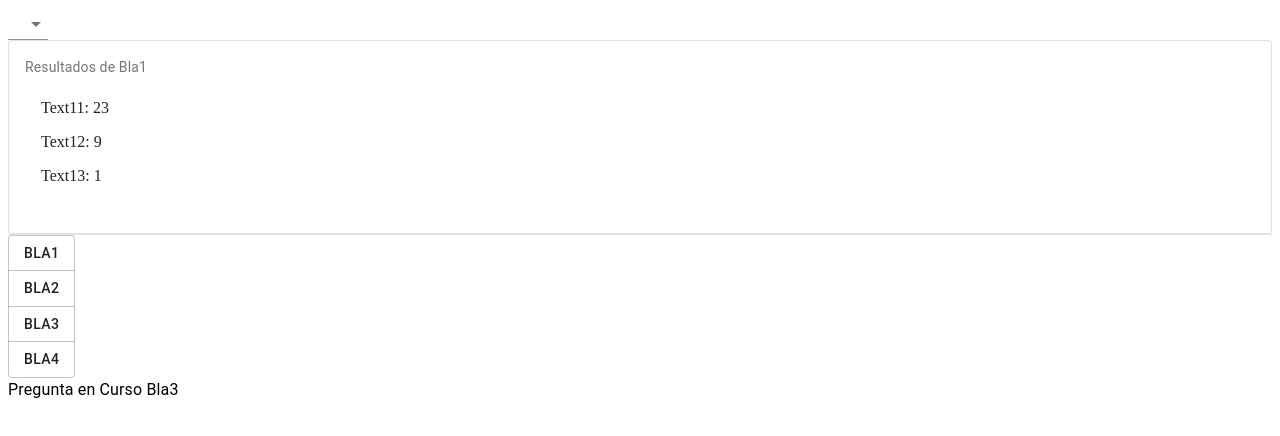
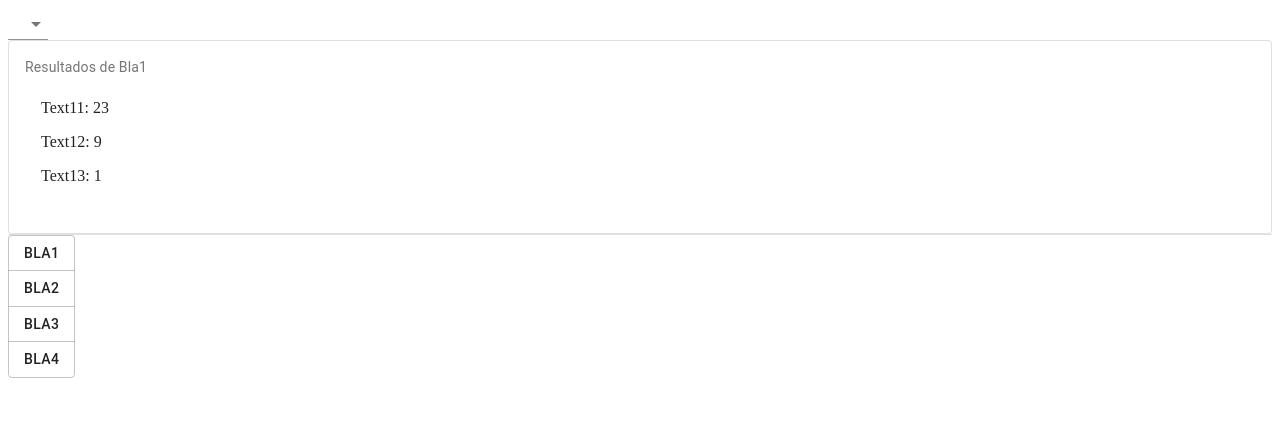
Before and after one commit to jfbarea/comedy-x, a Next.js app: page /admin in a window 1280 px wide. Shown: the top 436 px of the page. Built offline with nearby package versions, Linux system fonts and the light colour scheme.

Commit message:
dirty bugfix

```diff
--- a/pages/admin.tsx
+++ b/pages/admin.tsx
@@ -38,7 +38,7 @@ const Admin = () => {
             <ButtonGroup orientation="vertical"variant="outlined" color="default" aria-label="outlined primary button group">
                 {questions.map(({shortQuestionMessage,questionId})=> <Button key={questionId}>{shortQuestionMessage}</Button>) }
             </ButtonGroup>
-            <Typography> Pregunta en Curso {currentQuestion.shortQuestionMessage}</Typography>
+            {/* <Typography> Pregunta en Curso {currentQuestion.shortQuestionMessage}</Typography> */}
         </>
     );
 }
```
